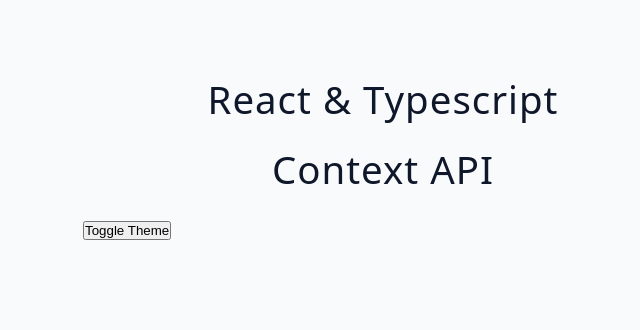
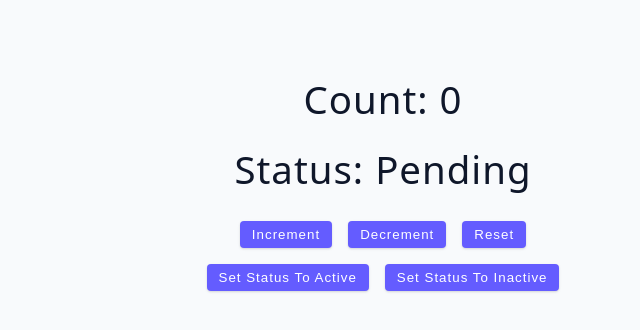
Before and after one commit to hthelearner7/learning-typescript, a React (Vite) app in the folder 02-ts-react-essentials/: page / in a window 1280 px wide. Shown: the top 330 px of the page, without its empty margins (257-897 px from the left). Built offline with nearby package versions, Linux system fonts and the light colour scheme.

Commit message:
07-reducers

```diff
--- a/02-ts-react-essentials/src/App.tsx
+++ b/02-ts-react-essentials/src/App.tsx
@@ -2,8 +2,9 @@
 // import Component from "./starter/02-props";
 // import Component from "./starter/03-state";
 // import Component from "./starter/05-challenge";
+// import Component from "./starter/06-context";
 
-import Component from "./starter/06-context";
+import Component from "./starter/07-reducers";
 
 function App() {
     return (
--- a/02-ts-react-essentials/src/starter/07-reducers/index.tsx
+++ b/02-ts-react-essentials/src/starter/07-reducers/index.tsx
@@ -1,9 +1,52 @@
+import { useReducer } from "react";
+import { counterReducer, initialState } from "./reducer";
+
 function Component() {
-  return (
-    <div>
-      <h2>React & Typescript</h2>
-      <h2>useReducer Hook</h2>
-    </div>
-  );
+    const [state, dispatch] = useReducer(counterReducer, initialState);
+    return (
+        <div>
+            <h2>Count: {state.count}</h2>
+            <h2>Status: {state.status}</h2>
+
+            <div className="btn-container">
+                <button
+                    onClick={() => dispatch({ type: "increment" })}
+                    className="btn"
+                >
+                    Increment
+                </button>
+                <button
+                    onClick={() => dispatch({ type: "decrement" })}
+                    className="btn"
+                >
+                    Decrement
+                </button>
+                <button
+                    onClick={() => dispatch({ type: "reset" })}
+                    className="btn"
+                >
+                    Reset
+                </button>
+            </div>
+            <div className="btn-container">
+                <button
+                    onClick={() =>
+                        dispatch({ type: "setStatus", payload: "active" })
+                    }
+                    className="btn"
+                >
+                    Set Status to Active
+                </button>
+                <button
+                    className="btn"
+                    onClick={() =>
+                        dispatch({ type: "setStatus", payload: "inactive" })
+                    }
+                >
+                    Set Status to Inactive
+                </button>
+            </div>
+        </div>
+    );
 }
 export default Component;
--- /dev/null
+++ b/02-ts-react-essentials/src/starter/07-reducers/reducer.ts
@@ -0,0 +1,40 @@
+export type CounterState = {
+    count: number;
+    status: string;
+};
+
+export const initialState: CounterState = {
+    count: 0,
+    status: "pending",
+};
+
+type UpdateCountAction = {
+    type: "increment" | "decrement" | "reset";
+};
+
+type SetStatusAction = {
+    type: "setStatus";
+    payload: "active" | "inactive";
+};
+type CounterAction = UpdateCountAction | SetStatusAction;
+export const counterReducer = (
+    state: CounterState,
+    action: CounterAction
+): CounterState => {
+    switch (action.type) {
+        case "increment":
+            return { ...state, count: state.count + 1 };
+        case "decrement":
+            return { ...state, count: state.count - 1 };
+        case "reset":
+            return { ...state, count: 0 };
+        case "setStatus":
+            return { ...state, status: action.payload };
+
+        default:
+            const unhandledActionType: never = action;
+            throw new Error(
+                `Unexpected action type: ${unhandledActionType}. Please double check the counter reducer.`
+            );
+    }
+};
```
